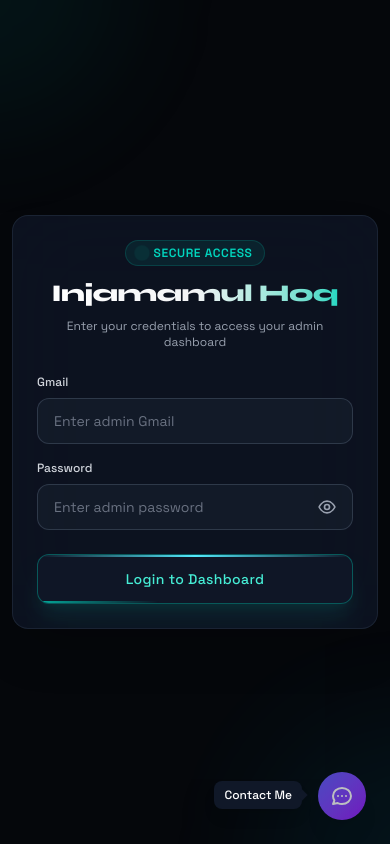
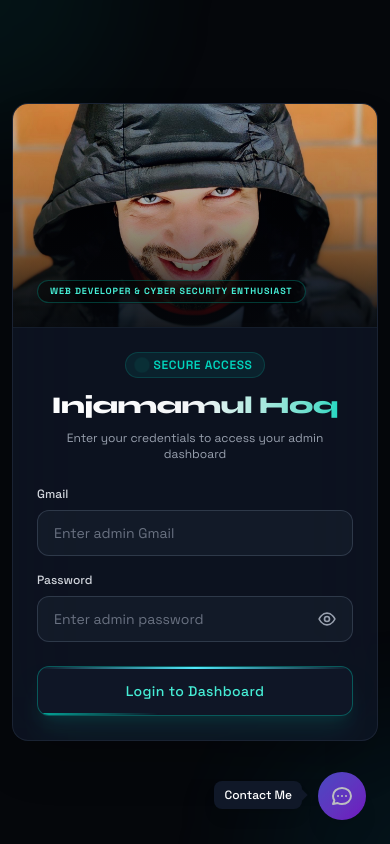
Before and after one commit to injamamulhoqtamim-bit/Portfolio-Update, a Next.js app: page /admin/login in a window 390 px wide. Built offline with nearby package versions, Linux system fonts and the light colour scheme.

Commit message:
login image view

```diff
--- a/src/app/admin/login/page.jsx
+++ b/src/app/admin/login/page.jsx
@@ -90,8 +90,8 @@ export default function AdminLogin() {
       {/* Main Responsive Card */}
       <div className="w-full max-w-5xl rounded-2xl sm:rounded-3xl border border-gray-800/80 bg-gray-900/70 backdrop-blur-2xl shadow-2xl overflow-hidden grid grid-cols-1 lg:grid-cols-2 animate-in fade-in zoom-in-95 duration-700">
 
-        {/* LEFT SIDE: Full Image & Background (Hidden on small mobile screens for clean layout) */}
-        <div className="relative hidden lg:flex flex-col justify-end p-8 xl:p-10 overflow-hidden border-r border-gray-800/50 group">
+        {/* LEFT / TOP SIDE: Full Image & Background (এখন এটি মোবাইলেও দেখা যাবে, মোবাইলে উচ্চতা h-56 এবং লার্জ স্ক্রিনে ফুল হাইট থাকবে) */}
+        <div className="relative flex flex-col justify-end h-56 sm:h-64 lg:h-auto p-6 sm:p-8 xl:p-10 overflow-hidden border-b lg:border-b-0 lg:border-r border-gray-800/50 group">
           <div className="absolute inset-0 z-0">
             <Image
               src="/log.jpg"
@@ -104,9 +104,9 @@ export default function AdminLogin() {
             <div className="absolute inset-0 bg-gradient-to-t from-[#05070b]/90 via-[#05070b]/30 to-transparent" />
           </div>
 
-          {/* Designed Badge/Text at the Bottom of Left Image */}
+          {/* Designed Badge/Text at the Bottom of Image */}
           <div className="relative z-10 transform transition-transform duration-500 group-hover:-translate-y-1">
-            <div className="inline-flex items-center px-3.5 py-1.5 rounded-full bg-black/40 backdrop-blur-md border border-teal-500/30 text-teal-300 text-[10px] xl:text-[11px] font-bold tracking-widest uppercase shadow-lg">
+            <div className="inline-flex items-center px-3 py-1 sm:px-3.5 sm:py-1.5 rounded-full bg-black/40 backdrop-blur-md border border-teal-500/30 text-teal-300 text-[9px] sm:text-[10px] xl:text-[11px] font-bold tracking-widest uppercase shadow-lg">
               WEB DEVELOPER & CYBER SECURITY ENTHUSIAST
             </div>
           </div>
```
